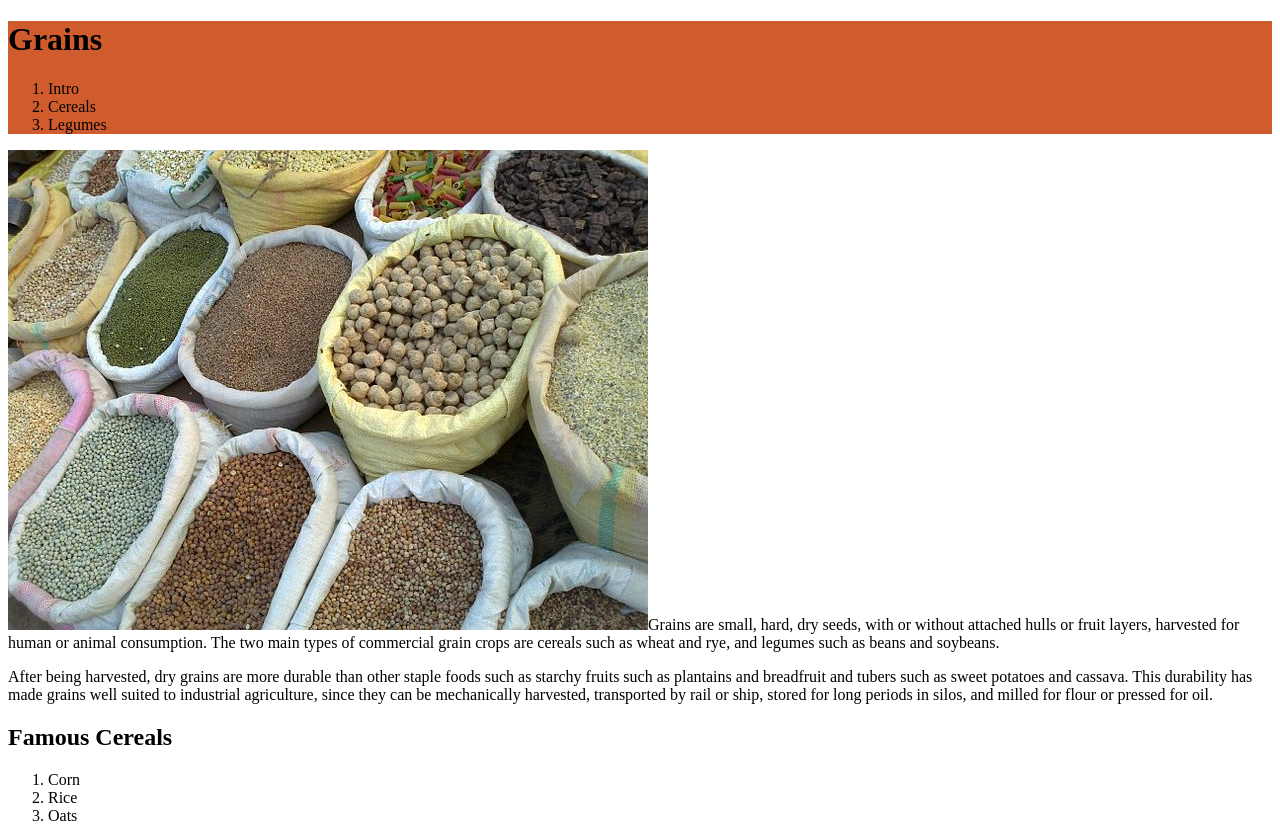
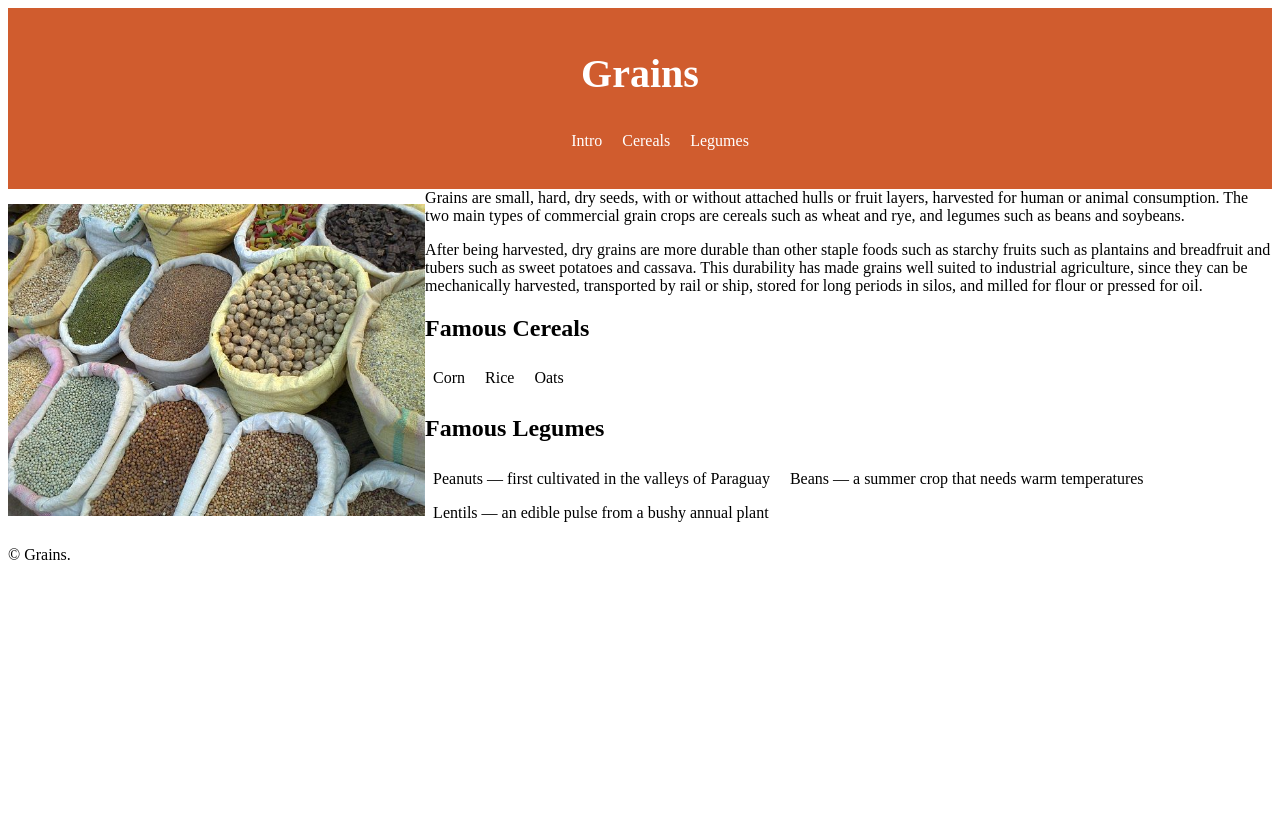
Before and after one commit to jenniferyaya/dsn1674-assignment-5, a plain HTML site: page index.html in a window 1280 px wide. Shown: the top 828 px of the page. After the commit the page ends 800 px from the top, so only its background shows below. Drawn offline with Linux system fonts and the light colour scheme.

Commit message:
Added float to first image

```diff
--- a/css/main.css
+++ b/css/main.css
@@ -8,4 +8,28 @@ html {
 
 header {
 	background-color: #d05c2e;
+	padding: 15px;
+	color: #fff;
+	text-align: center;
 }
+
+h1 {
+	font-size: 2.5em
+}
+
+nav li {
+	list-style-type: none;
+	display: inline-block;
+	padding: 0.5em;
+	font-size: 1em;
+}
+
+nav li:hover {
+	background-color: #a93f35;
+}
+
+.first-one {
+	float: left;
+	width: 33%;
+	margin-top: 15px;
+}
--- a/index.html
+++ b/index.html
@@ -20,7 +20,7 @@
 		</nav>
 </header>
 
-	<img src="images/grains.jpg" alt="A picture different types of grains are shown"
+	<img class="first-one" src="images/grains.jpg" alt="A picture different types of grains are shown"
 
 	<p>Grains are small, hard, dry seeds, with or without attached hulls or fruit layers, harvested for human or animal consumption. The two main types of commercial grain crops are cereals such as wheat and rye, and legumes such as beans and soybeans.
 	<p>After being harvested, dry grains are more durable than other staple foods such as starchy fruits such as plantains and breadfruit and tubers such as sweet potatoes and cassava. This durability has made grains well suited to industrial agriculture, since they can be mechanically harvested, transported by rail or ship, stored for long periods in silos, and milled for flour or pressed for oil.
```
